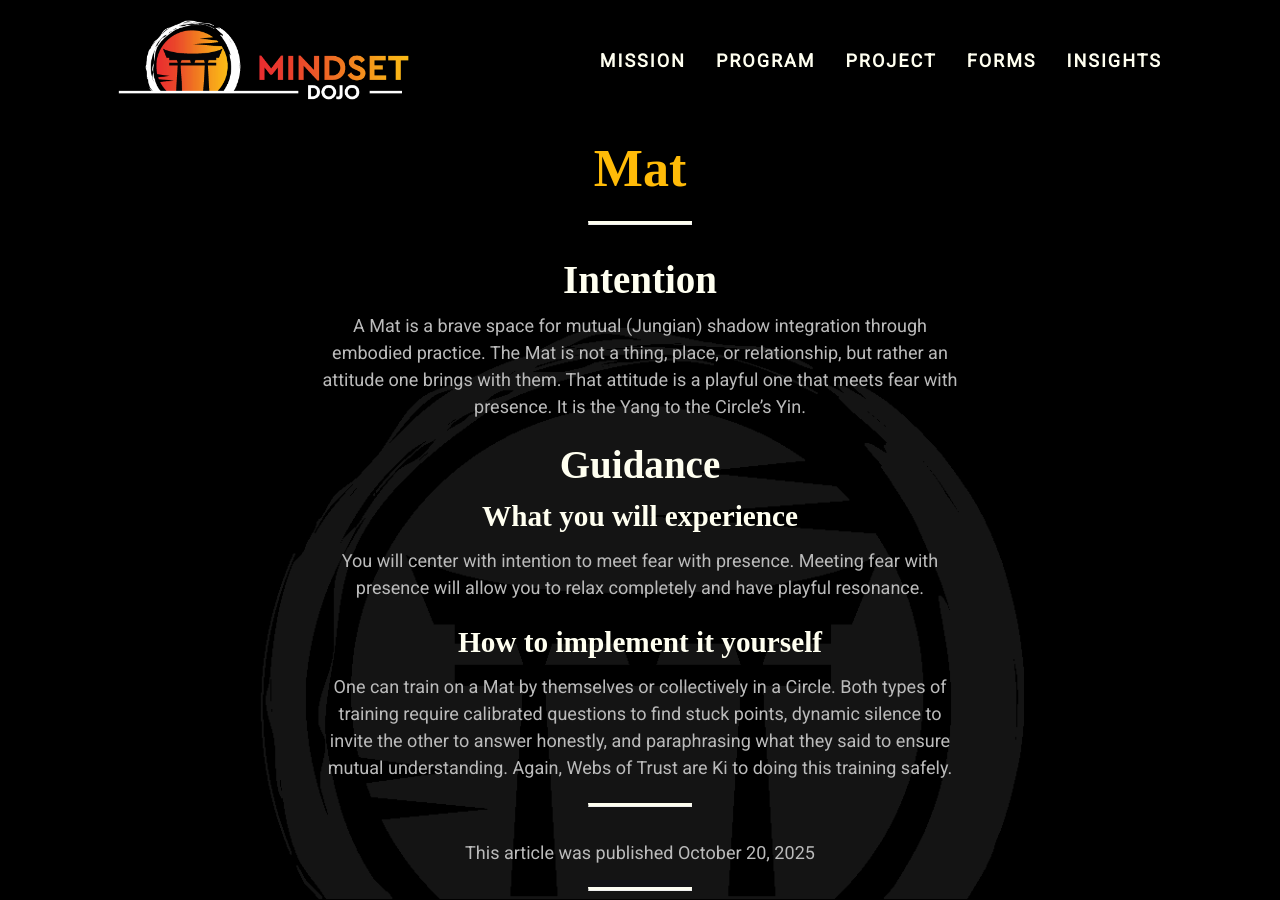
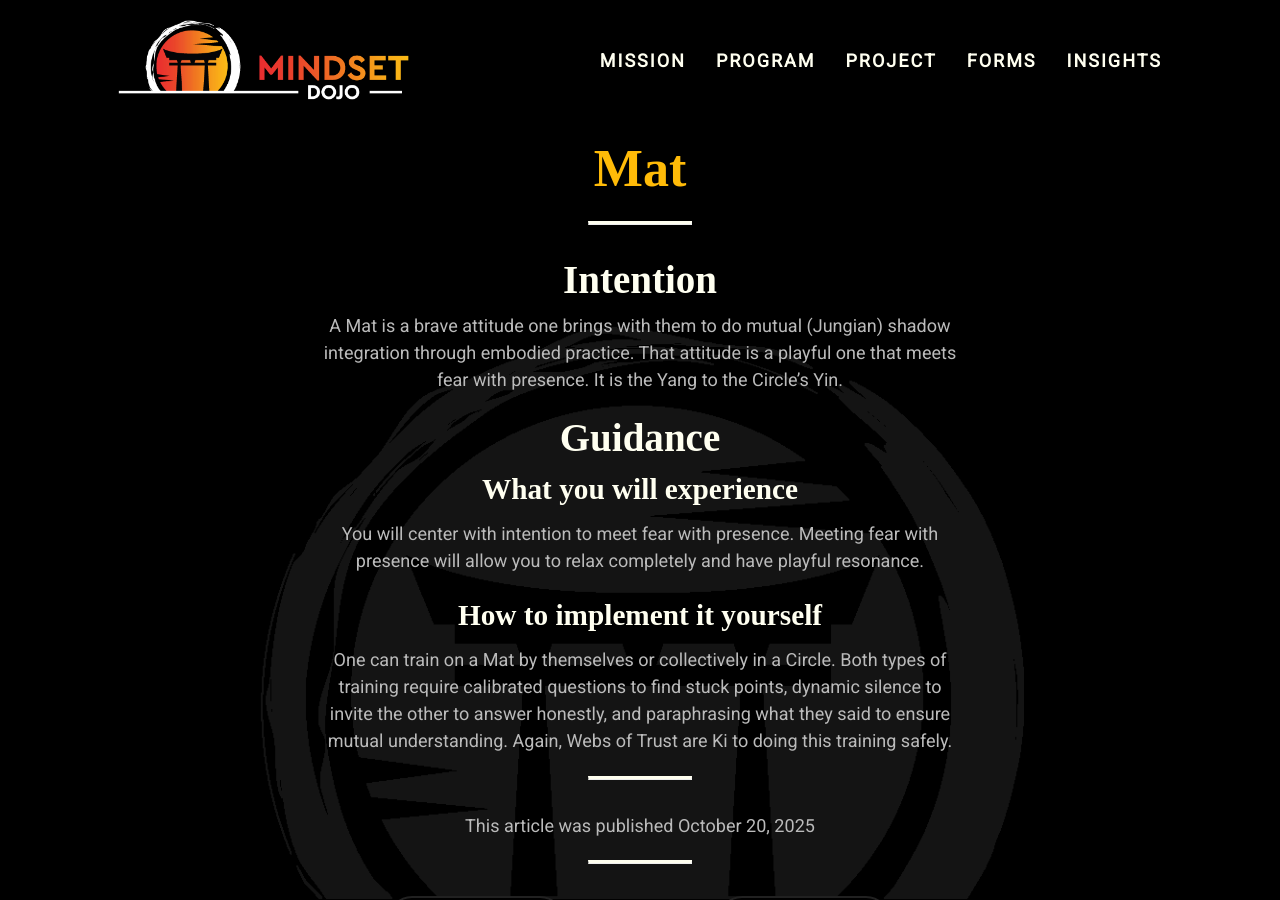
Before and after one commit to mindset-dojo/mindset-dojo.github.io, a Jekyll site: the page built from _forms/2025-10-20-mat.md, in a window 1280 px wide and 900 px high. Built offline with Jekyll 4.4.1, drawn with Linux system fonts in a browser that asks for light colours; some web fonts are replaced.

Commit message:
fix(mat): distill mat form.

```diff
--- a/_forms/2025-10-20-mat.md
+++ b/_forms/2025-10-20-mat.md
@@ -11,12 +11,12 @@
   - center
   - meet
   - resonate
-excerpt: "A Mat is a brave space for mutual shadow integration through embodied practice."
+excerpt: "A Mat is a brave attitude one brings with them to do mutual (Jungian) shadow integration through embodied practice."
 ---
 
 ## Intention
 
-A Mat is a brave space for mutual (Jungian) shadow integration through embodied practice. The Mat is not a thing, place, or relationship, but rather an attitude one brings with them. That attitude is a playful one that meets fear with presence. It is the Yang to the Circle's Yin.
+A Mat is a brave attitude one brings with them to do mutual (Jungian) shadow integration through embodied practice. That attitude is a playful one that meets fear with presence. It is the Yang to the Circle's Yin.
 
 ## Guidance
 
```
